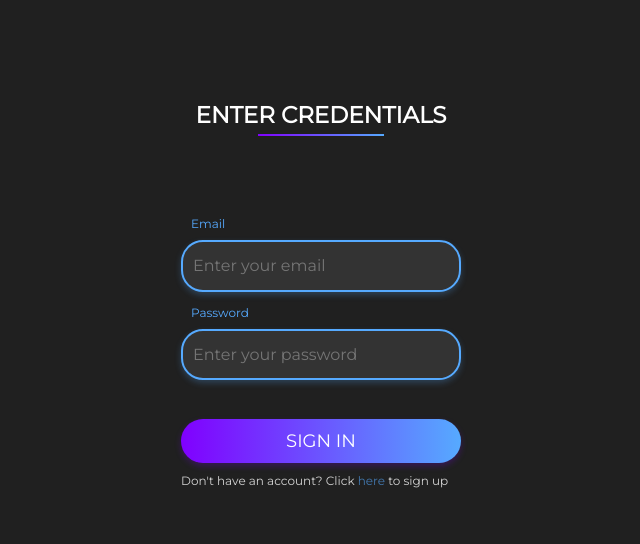
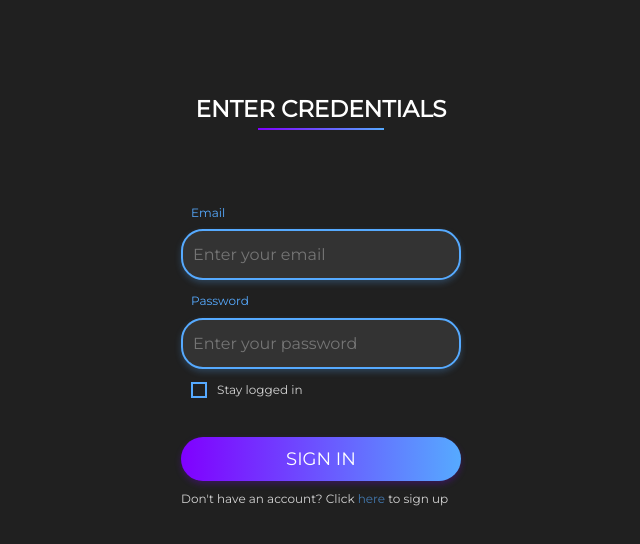
Before and after one commit to the-rebirth-project/socializer, a React (Create React App) app: page /login in a window 1280 px wide. Shown: the top 544 px of the page, without its empty margins (319-959 px from the left). Built offline with nearby package versions, Linux system fonts and the light colour scheme.

Commit message:
:lipstick: Style checkbox

```diff
--- a/src/components/specific/LoginForm/index.tsx
+++ b/src/components/specific/LoginForm/index.tsx
@@ -6,11 +6,13 @@ import { TextInput } from '../../shared/TextInput';
 import { FancyButton } from '../../shared/FancyButton';
 import { SmallText } from '../../shared/SmallText';
 import { LinkText } from '../../shared/LinkText';
+import { CheckboxInput } from '../../shared/CheckboxInput';
 import { FormWrapper, ButtonContainer } from './styles';
 import {
   FormFieldGrid,
   ErrorMessage,
-  SubmitErrorContainer
+  SubmitErrorContainer,
+  CheckboxFieldGrid
 } from '../RegisterForm/styles';
 import { API_URL } from '../../../constants/apiUrl';
 import { TextLoader } from '../../shared/TextLoader';
@@ -135,6 +137,18 @@ export const LoginForm: React.FC = () => {
             )}
           />
 
+          <Field
+            name='stayLoggedIn'
+            render={({ input, meta }) => (
+              <CheckboxFieldGrid>
+                <CheckboxInput {...input} type='checkbox' />
+                <FieldLabel margin={fieldLabelMargins}>
+                  <SmallText>Stay logged in</SmallText>
+                </FieldLabel>
+              </CheckboxFieldGrid>
+            )}
+          />
+
           <SubmitErrorContainer>
             <ErrorMessage>{submitError}</ErrorMessage>
           </SubmitErrorContainer>
--- a/src/components/specific/LoginForm/styles.ts
+++ b/src/components/specific/LoginForm/styles.ts
@@ -2,7 +2,7 @@ import styled from 'styled-components';
 
 export const FormWrapper = styled.form`
   display: grid;
-  grid-template-rows: repeat(2, 1fr) 0.1fr 1.3fr;
+  grid-template-rows: repeat(2, 1fr) 0.1fr 0.1fr 1.3fr;
   grid-template-columns: 28rem;
   row-gap: 1.3rem;
   justify-content: center;
@@ -14,5 +14,5 @@ export const ButtonContainer = styled.div`
   width: 100%;
   grid-template-rows: 1fr 1fr;
   row-gap: 1rem;
-  grid-area: 4 / 1 / 5 / 2;
+  grid-area: 5 / 1 / 6 / 2;
 `;
--- a/src/components/specific/RegisterForm/styles.ts
+++ b/src/components/specific/RegisterForm/styles.ts
@@ -2,7 +2,7 @@ import styled from 'styled-components';
 
 export const FormWrapper = styled.form`
   display: grid;
-  grid-template-rows: repeat(3, 1fr) 0.1fr 1.3fr;
+  grid-template-rows: repeat(3, 1fr) 0.1fr 0.1fr 1.3fr;
   grid-template-columns: 28rem;
   row-gap: 1.3rem;
   justify-content: center;
@@ -31,12 +31,11 @@ export const ButtonContainer = styled.div`
   width: 100%;
   grid-template-rows: 1fr 1fr;
   row-gap: 1rem;
-  grid-area: 5 / 1 / 6 / 2;
+  grid-area: 6 / 1 / 7 / 2;
 `;
 
 export const CheckboxFieldGrid = styled.div`
   margin-left: 1rem;
   display: grid;
   grid-template-columns: 0.09fr 3fr;
-  column-gap: 0.7rem;
 `;
```
